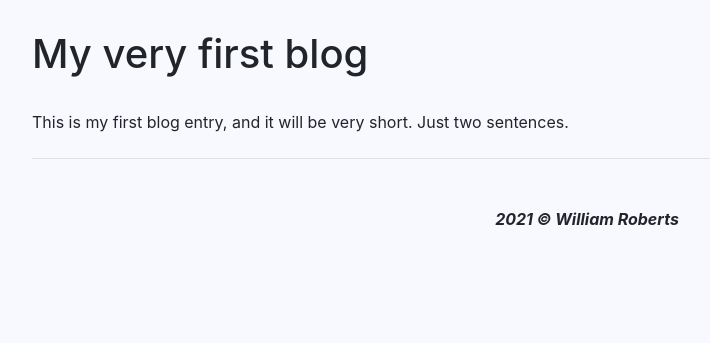
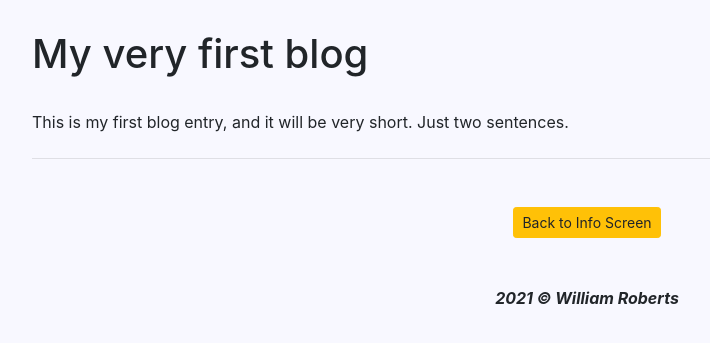
Before and after one commit to whroberts1411/Personal_Portfolio, a Django app: page /blog/1/ in a window 1280 px wide. Shown: the part 66-409 px from the top of the page, without its empty margins (53-763 px from the left). Run offline with Django 3.2, Linux system fonts and the light colour scheme; data comes from the database, SQL or seed files in the repository.

Commit message:
Add button to screen
Add a button to the details screen to allow easy return to the More Info screen.

```diff
--- a/portfolio_project/blog/templates/blog/detail.html
+++ b/portfolio_project/blog/templates/blog/detail.html
@@ -19,4 +19,11 @@
             <p>{{ blog.blog|safe }}</p>
             <hr class="my-4">
         </div>
+
+        <div class="text-center">
+          <a  href="{% url 'blog:all_blogs' %}" class="btn btn-warning btn-sm my-4">
+            Back to Info Screen
+          </a>
+        </div>
+
     {% endblock content %}
```
